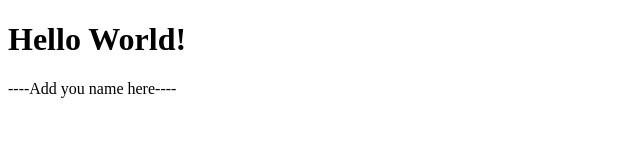
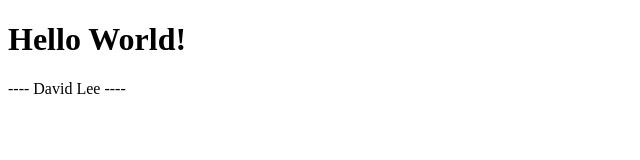
Before and after one commit to DS4200-S23-Class/ic-01-dncvice, a plain HTML site: page index.html in a window 1280 px wide. Shown: the full height of the page, 0-640 px from the left. Drawn offline with Linux system fonts and the light colour scheme.

Commit message:
changed name in index.html

```diff
--- a/index.html
+++ b/index.html
@@ -6,7 +6,7 @@
 
 <p>
 
-----Add you name here----
+---- David Lee ----
 
 </p>
 
```
